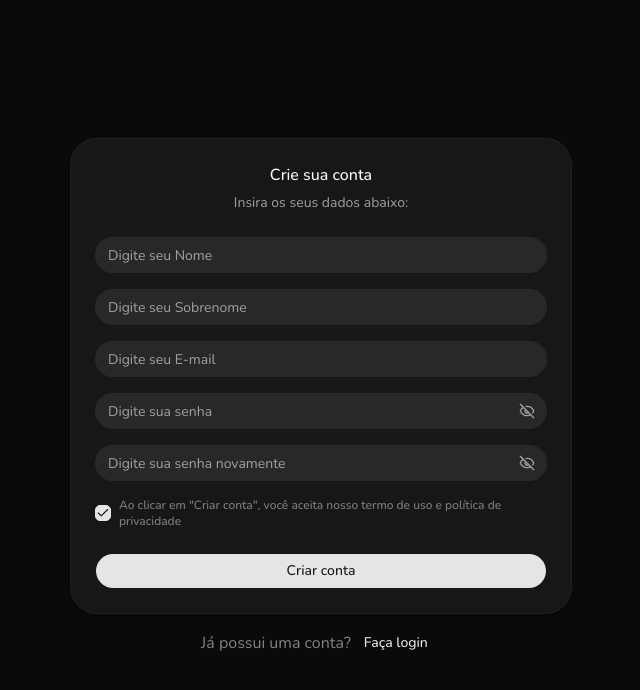
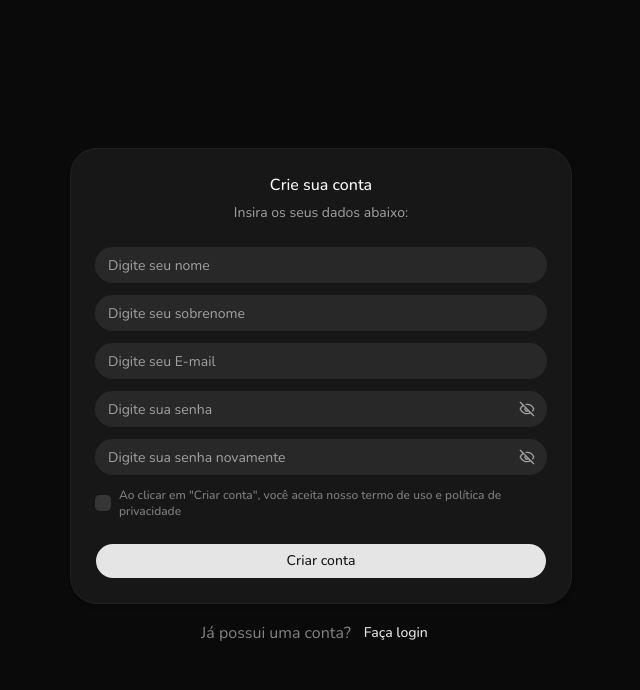
Before and after one commit to gbNun-11/inri-finance-web, a React (Vite) app: page /signup in a window 1280 px wide. Shown: the top 690 px of the page, without its empty margins (319-959 px from the left). Built offline with nearby package versions, Linux system fonts and the light colour scheme.

Commit message:
docs: update README

```diff
--- a/package.json
+++ b/package.json
@@ -27,11 +27,13 @@
   "dependencies": {
     "@base-ui/react": "^1.4.1",
     "@fontsource-variable/inter": "^5.2.8",
+    "@hookform/resolvers": "^5.2.2",
     "class-variance-authority": "^0.7.1",
     "clsx": "^2.1.1",
     "lucide-react": "^1.14.0",
     "react": "^19.2.6",
     "react-dom": "^19.2.6",
+    "react-hook-form": "^7.75.0",
     "react-router": "^7.15.0",
     "shadcn": "^4.7.0",
     "tailwind-merge": "^3.6.0",
--- a/src/components/passwordInput.jsx
+++ b/src/components/passwordInput.jsx
@@ -1,19 +1,24 @@
 import { EyeIcon, EyeOffIcon } from 'lucide-react'
-import { useState } from 'react'
+import { forwardRef, useState } from 'react'
 
 import { Button } from './ui/button'
 import { Input } from './ui/input'
 
-const PasswordInput = ({ placeholder = 'Digite sua senha' }) => {
+const PasswordInput = forwardRef(
+  ({ placeholder = 'Digite sua senha', ...props }, ref) => {
     const [passwordVisible, setPasswordVisible] = useState(false)
 
     return (
       <div className="relative">
         <Input
+          ref={ref}
           type={passwordVisible ? 'text' : 'password'}
           placeholder={placeholder}
+          {...props}
         />
+
         <Button
+          type="button"
           variant="ghost"
           className="text-muted-foreground absolute top-0 right-0 bottom-0 my-auto mr-1 h-8 w-8"
           onClick={() => setPasswordVisible((prev) => !prev)}
@@ -22,6 +27,9 @@ const PasswordInput = ({ placeholder = 'Digite sua senha' }) => {
         </Button>
       </div>
     )
-}
+  },
+)
+
+PasswordInput.displayName = 'PasswordInput'
 
 export default PasswordInput
--- a/src/components/ui/field.jsx
+++ b/src/components/ui/field.jsx
@@ -37,7 +37,7 @@ function FieldGroup({ className, ...props }) {
     <div
       data-slot="field-group"
       className={cn(
-        'group/field-group @container/field-group flex w-full flex-col gap-7 data-[slot=checkbox-group]:gap-3 *:data-[slot=field-group]:gap-4',
+        'group/field-group @container/field-group flex w-full flex-col gap-3 data-[slot=checkbox-group]:gap-3 *:data-[slot=field-group]:gap-4',
         className,
       )}
       {...props}
--- a/src/pages/loginPage.jsx
+++ b/src/pages/loginPage.jsx
@@ -1,3 +1,5 @@
+import { zodResolver } from '@hookform/resolvers/zod'
+import { Controller, useForm } from 'react-hook-form'
 import { Link } from 'react-router'
 
 import PasswordInput from '@/components/passwordInput'
@@ -10,28 +12,84 @@ import {
   CardHeader,
   CardTitle,
 } from '@/components/ui/card'
+import { Field, FieldError, FieldGroup } from '@/components/ui/field'
 import { Input } from '@/components/ui/input'
+import { loginSchema } from '@/schemas/loginSchema'
 
 const LoginPage = () => {
+  const methods = useForm({
+    resolver: zodResolver(loginSchema),
+    defaultValues: {
+      email: '',
+      password: '',
+    },
+  })
+  const handleSubmit = (data) => {
+    console.log(data)
+  }
   return (
     <div className="flex h-screen w-screen flex-col items-center justify-center gap-3">
+      <form onSubmit={methods.handleSubmit(handleSubmit)}>
         <Card className="w-125">
           <CardHeader className="text-center">
             <CardTitle>Entre na sua conta</CardTitle>
             <CardDescription>Insira os seus dados abaixo:</CardDescription>
           </CardHeader>
           <CardContent className="space-y-4">
-          <Input placeholder="Digite seu E-mail" />
-          <PasswordInput placeholder="Digite sua senha" />
+            <FieldGroup className="mx-auto w-full">
+              <Controller
+                name="email"
+                control={methods.control}
+                render={({ field, fieldState }) => (
+                  <Field data-invalid={fieldState.invalid}>
+                    <Input
+                      {...field}
+                      id={field.name}
+                      placeholder="Digite seu E-mail"
+                      aria-invalid={fieldState.invalid}
+                    />
+
+                    {fieldState.invalid && (
+                      <FieldError errors={fieldState.error} />
+                    )}
+                  </Field>
+                )}
+              />
+
+              <Controller
+                name="password"
+                control={methods.control}
+                render={({ field, fieldState }) => (
+                  <Field data-invalid={fieldState.invalid}>
+                    <PasswordInput
+                      {...field}
+                      id={field.name}
+                      placeholder="Digite sua senha"
+                      aria-invalid={fieldState.invalid}
+                    />
+                    {fieldState.invalid && (
+                      <FieldError errors={fieldState.error} />
+                    )}
+                  </Field>
+                )}
+              />
+            </FieldGroup>
           </CardContent>
           <CardFooter>
-          <Button className="w-full">Fazer login</Button>
+            <Button type="submit" className="w-full">
+              Fazer login
+            </Button>
           </CardFooter>
         </Card>
+      </form>
       <div className="flex items-center justify-center">
         <p className="text-center opacity-50">Ainda não possui uma conta?</p>
-        <Button variant="link" asChild>
-          <Link to="/signup">Crie agora</Link>
+        <Button
+          variant="link"
+          nativeButton={false}
+          render={<Link to="/signup" />}
+        >
+          Criar conta
         </Button>
       </div>
     </div>
--- a/src/pages/signUpPage.jsx
+++ b/src/pages/signUpPage.jsx
@@ -1,3 +1,5 @@
+import { zodResolver } from '@hookform/resolvers/zod'
+import { Controller, useForm } from 'react-hook-form'
 import { Link } from 'react-router'
 
 import PasswordInput from '@/components/passwordInput'
@@ -11,45 +13,179 @@ import {
   CardTitle,
 } from '@/components/ui/card'
 import { Checkbox } from '@/components/ui/checkbox'
-import { FieldGroup, FieldLabel } from '@/components/ui/field'
+import {
+  Field,
+  FieldError,
+  FieldGroup,
+  FieldLabel,
+} from '@/components/ui/field'
 import { Input } from '@/components/ui/input'
+import { signUpSchema } from '@/schemas/signUpSchema'
 
 const SignUp = () => {
+  const methods = useForm({
+    resolver: zodResolver(signUpSchema),
+    defaultValues: {
+      firstName: '',
+      lastName: '',
+      email: '',
+      password: '',
+      passwordConfirm: '',
+      terms: false,
+    },
+  })
+  const handleSubmit = (data) => {
+    console.log(data)
+  }
   return (
     <div className="flex h-screen w-screen flex-col items-center justify-center gap-3">
+      <form onSubmit={methods.handleSubmit(handleSubmit)}>
         <Card className="w-125">
           <CardHeader className="text-center">
             <CardTitle>Crie sua conta</CardTitle>
             <CardDescription>Insira os seus dados abaixo:</CardDescription>
           </CardHeader>
           <CardContent className="space-y-4">
-          <Input placeholder="Digite seu Nome" />
-          <Input placeholder="Digite seu Sobrenome" />
-          <Input placeholder="Digite seu E-mail" />
-          <PasswordInput placeholder="Digite sua senha" />
-          <PasswordInput placeholder="Digite sua senha novamente" />
             <FieldGroup className="mx-auto w-full">
+              <Controller
+                name="firstName"
+                control={methods.control}
+                render={({ field, fieldState }) => (
+                  <Field data-invalid={fieldState.invalid}>
+                    <Input
+                      {...field}
+                      id={field.name}
+                      placeholder="Digite seu nome"
+                      aria-invalid={fieldState.invalid}
+                    />
+
+                    {fieldState.invalid && (
+                      <FieldError errors={[fieldState.error]} />
+                    )}
+                  </Field>
+                )}
+              />
+
+              <Controller
+                name="lastName"
+                control={methods.control}
+                render={({ field, fieldState }) => (
+                  <Field data-invalid={fieldState.invalid}>
+                    <Input
+                      {...field}
+                      id={field.name}
+                      placeholder="Digite seu sobrenome"
+                      aria-invalid={fieldState.invalid}
+                    />
+
+                    {fieldState.invalid && (
+                      <FieldError errors={[fieldState.error]} />
+                    )}
+                  </Field>
+                )}
+              />
+
+              <Controller
+                name="email"
+                control={methods.control}
+                render={({ field, fieldState }) => (
+                  <Field data-invalid={fieldState.invalid}>
+                    <Input
+                      {...field}
+                      id={field.name}
+                      placeholder="Digite seu E-mail"
+                      aria-invalid={fieldState.invalid}
+                    />
+
+                    {fieldState.invalid && (
+                      <FieldError errors={[fieldState.error]} />
+                    )}
+                  </Field>
+                )}
+              />
+
+              <Controller
+                name="password"
+                control={methods.control}
+                render={({ field, fieldState }) => (
+                  <Field data-invalid={fieldState.invalid}>
+                    <PasswordInput
+                      {...field}
+                      id={field.name}
+                      placeholder="Digite sua senha"
+                      aria-invalid={fieldState.invalid}
+                    />
+
+                    {fieldState.invalid && (
+                      <FieldError errors={[fieldState.error]} />
+                    )}
+                  </Field>
+                )}
+              />
+
+              <Controller
+                name="passwordConfirm"
+                control={methods.control}
+                render={({ field, fieldState }) => (
+                  <Field data-invalid={fieldState.invalid}>
+                    <PasswordInput
+                      {...field}
+                      id={field.name}
+                      placeholder="Digite sua senha novamente"
+                      aria-invalid={fieldState.invalid}
+                    />
+
+                    {fieldState.invalid && (
+                      <FieldError errors={fieldState.error} />
+                    )}
+                  </Field>
+                )}
+              />
+
+              <Controller
+                name="terms"
+                control={methods.control}
+                render={({ field, fieldState }) => (
+                  <Field data-invalid={fieldState.invalid}>
                     <div className="flex items-center gap-2">
-              <Checkbox id="terms" name="terms-checkbox-desc" defaultChecked />
-
+                      <Checkbox
+                        id={field.name}
+                        checked={field.value}
+                        onCheckedChange={field.onChange}
+                        aria-invalid={fieldState.invalid}
+                      />
                       <FieldLabel
-                htmlFor="terms"
+                        htmlFor={field.name}
                         className="text-muted-foreground text-xs opacity-75"
                       >
-                Ao clicar em "Criar conta", você aceita nosso termo de uso e
-                política de privacidade
+                        Ao clicar em "Criar conta", você aceita nosso termo de
+                        uso e política de privacidade
                       </FieldLabel>
                     </div>
+
+                    {fieldState.invalid && (
+                      <FieldError errors={[fieldState.error]} />
+                    )}
+                  </Field>
+                )}
+              />
             </FieldGroup>
           </CardContent>
           <CardFooter>
-          <Button className="w-full">Criar conta</Button>
+            <Button type="submit" className="w-full">
+              Criar conta
+            </Button>
           </CardFooter>
         </Card>
+      </form>
       <div className="flex items-center justify-center">
         <p className="text-center opacity-50">Já possui uma conta?</p>
-        <Button variant="link" asChild>
-          <Link to="/login">Faça login</Link>
+        <Button
+          variant="link"
+          nativeButton={false}
+          render={<Link to="/login" />}
+        >
+          Faça login
         </Button>
       </div>
     </div>
@@ -57,4 +193,3 @@ const SignUp = () => {
 }
 
 export default SignUp
-;<></>
--- /dev/null
+++ b/src/schemas/loginSchema.jsx
@@ -0,0 +1,21 @@
+import { z } from 'zod'
+
+export const loginSchema = z.object({
+  email: z
+    .email({
+      error: 'O e-mail é inválido',
+    })
+    .trim()
+    .min(1, {
+      error: 'O e-mail é obrigatório',
+    }),
+  password: z
+    .string()
+    .trim()
+    .min(1, {
+      error: 'A senha é obrigatória',
+    })
+    .min(6, {
+      error: 'Senha inválida',
+    }),
+})
--- a/src/schemas/signUpSchema.jsx
+++ b/src/schemas/signUpSchema.jsx
@@ -1,6 +1,6 @@
 import { z } from 'zod'
 
-const signUpSchema = z
+export const signUpSchema = z
   .object({
     firstName: z.string().trim().min(1, {
       error: 'O nome é obrigatório',
@@ -28,10 +28,11 @@ const signUpSchema = z
       .min(6, {
         error: 'A confirmação de senha deve conter no mínimo 6 caracteres',
       }),
+    terms: z.literal(true, {
+      error: 'Você deve aceitar os termos e condições',
+    }),
   })
   .refine((data) => data.password === data.passwordConfirm, {
     error: 'As senhas não coincidem',
     path: ['passwordConfirm'],
   })
-
-export default signUpSchema
```
Also changed, not shown: 2 other files (tests, documents, lock files or other folders). Lines whose indentation alone changed are shown as unchanged.
